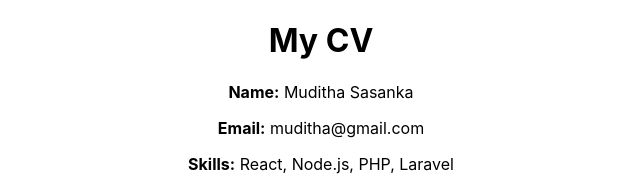
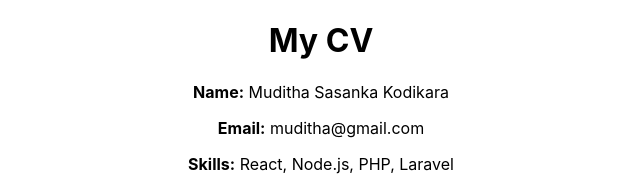
Before and after one commit to mudithasasanka7/DevOps-Testing-02, a React (Create React App) app: page / in a window 1280 px wide. Shown: the top 176 px of the page, without its empty margins (319-959 px from the left). Built offline with nearby package versions, Linux system fonts and the light colour scheme.

Commit message:
Update App.js

```diff
--- a/src/App.js
+++ b/src/App.js
@@ -5,7 +5,7 @@
   return (
     <div className="App">
       <h1>My CV</h1>
-      <p><strong>Name:</strong> Muditha Sasanka</p>
+      <p><strong>Name:</strong> Muditha Sasanka Kodikara</p>
       <p><strong>Email:</strong> muditha@gmail.com</p>
       <p><strong>Skills:</strong> React, Node.js, PHP, Laravel</p>
     </div>
```
